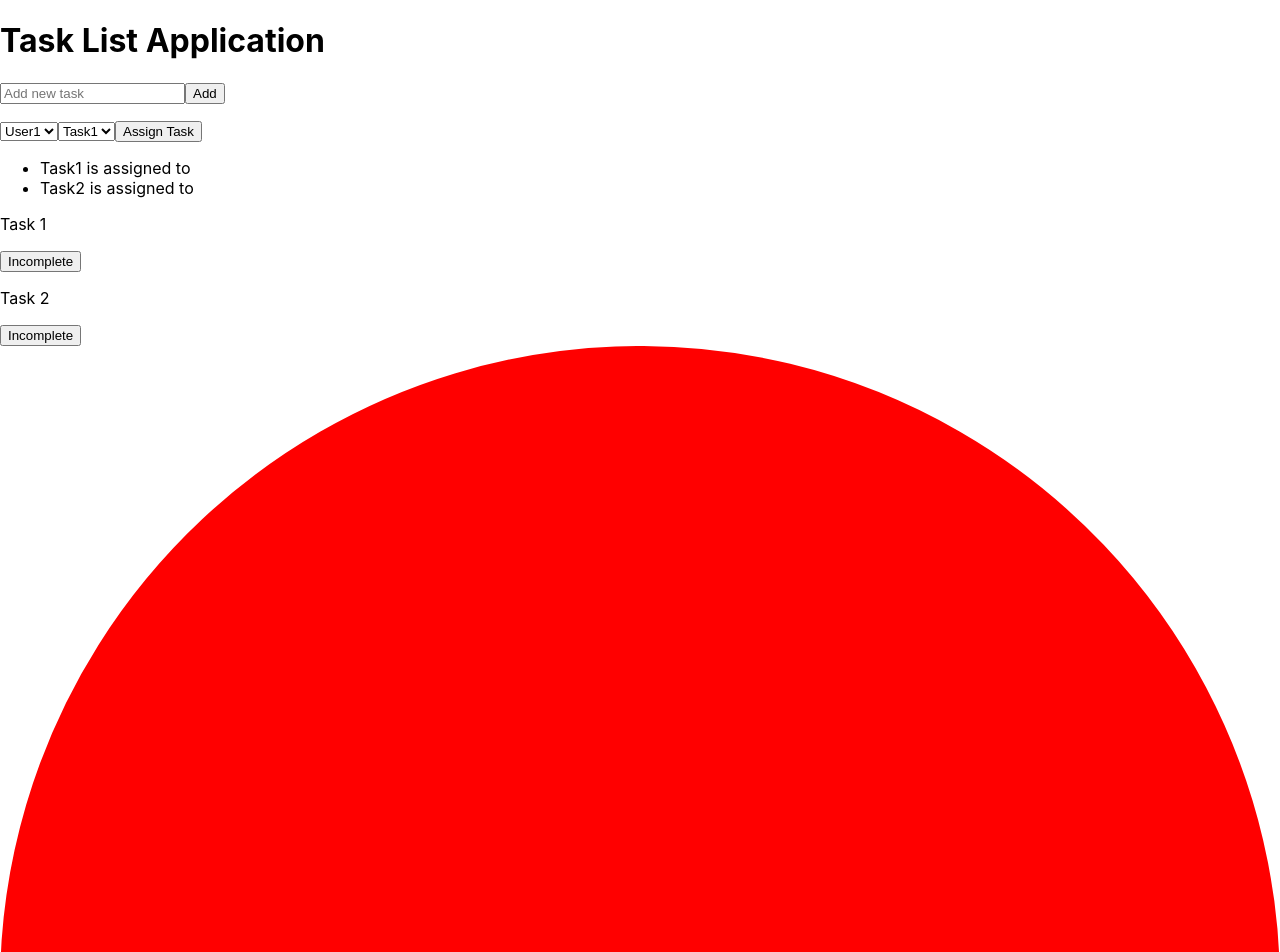
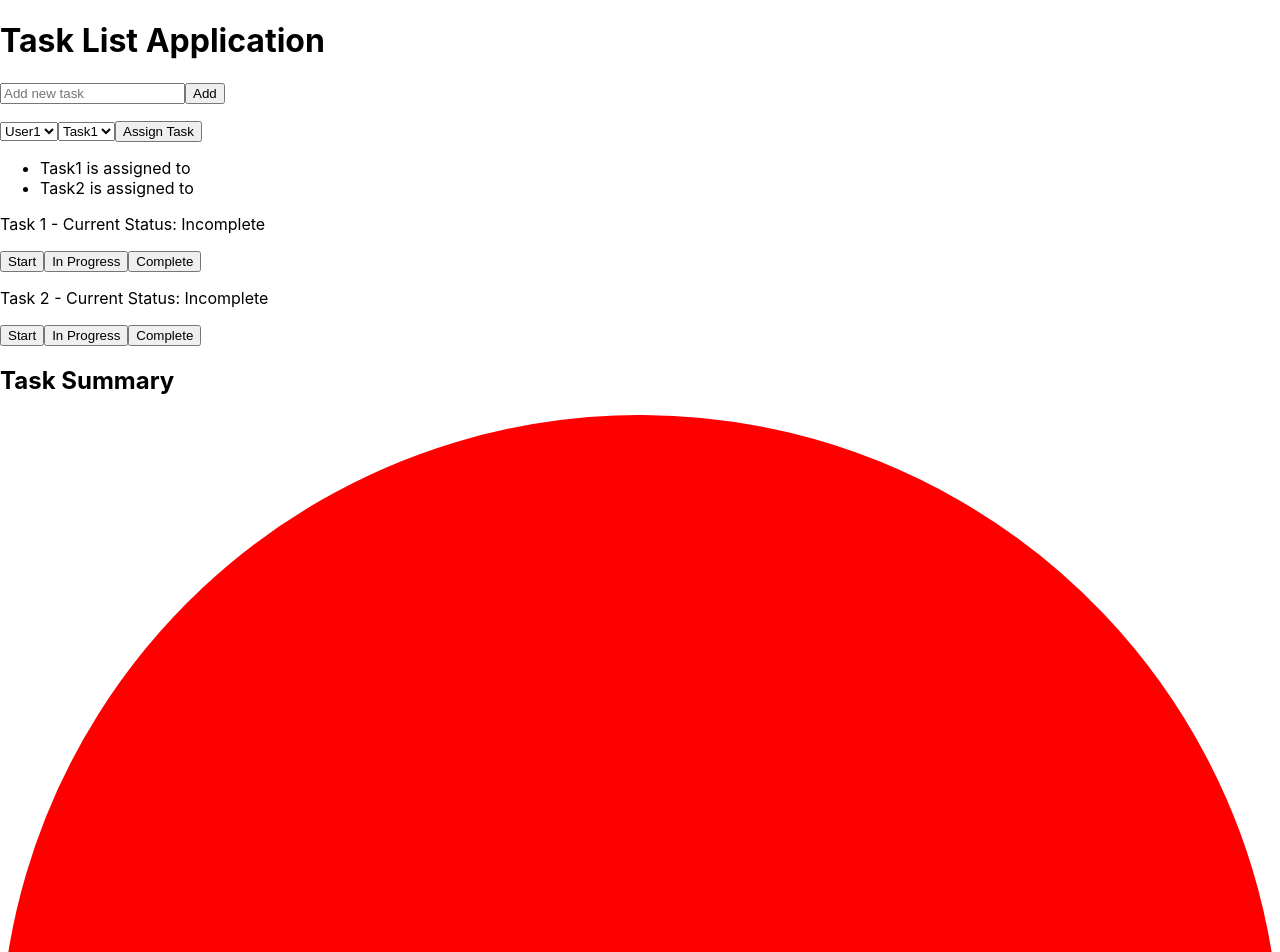
Before and after one commit to TejaYeshamoni/React-TaskList-App, a React (Create React App) app: page / in a window 1280 px wide. Shown: the top 952 px of the page. Built offline with nearby package versions, Linux system fonts and the light colour scheme.

Commit message:
DoneStaticVersion

```diff
--- a/src/App.js
+++ b/src/App.js
@@ -1,24 +1,34 @@
-import React from 'react';
-
+import React, { useState } from 'react';
 import TaskList from './components/TaskListInterface';
 import TaskAssignment from './components/TaskAssignment';
 import TaskStatus from './components/TaskStatusUpdates';
 import TaskSummary from './components/TaskSummaryPage';
 
 function App() {
-  // we would typically fetch these from  backend
-  const tasks = [
-    { name: 'Task 1', status: 'Incomplete' },
-    { name: 'Task 2', status: 'Incomplete' },
+  const [tasks, setTasks] = useState([
+    { id: 1, name: 'Task 1', status: 'Incomplete', assignedTo: '' },
+    { id: 2, name: 'Task 2', status: 'Incomplete', assignedTo: '' },
     // ...
-  ];
+  ]);
+
+  const addTask = (task) => {
+    setTasks([...tasks, task]);
+  };
+
+  const assignTask = (taskId, userId) => {
+    setTasks(tasks.map(task => task.id === taskId ? { ...task, assignedTo: userId } : task));
+  };
+
+  const updateTaskStatus = (taskId, status) => {
+    setTasks(tasks.map(task => task.id === taskId ? { ...task, status } : task));
+  };
 
   return (
     <div className="App">
       <h1>Task List Application</h1>
-      <TaskList />
-      <TaskAssignment />
-      {tasks.map(task => <TaskStatus key={task.name} task={task} />)}
+      <TaskList tasks={tasks} onAddTask={addTask} />
+      <TaskAssignment tasks={tasks} onAssignTask={assignTask} />
+      {tasks.map(task => <TaskStatus key={task.id} task={task} onUpdateTaskStatus={updateTaskStatus} />)}
       <TaskSummary tasks={tasks} />
     </div>
   );
--- a/src/components/TaskAssignment/index.js
+++ b/src/components/TaskAssignment/index.js
@@ -7,6 +7,7 @@ let tasks = [{ name: 'Task1', status: 'Incomplete', assignedTo: '' }, { name: 'T
 function TaskAssignment() {
   const [selectedUser, setSelectedUser] = useState(users[0]);
   const [selectedTask, setSelectedTask] = useState(tasks[0].name);
+  const [taskList, setTaskList] = useState(tasks);
 
   const handleUserChange = (event) => {
     setSelectedUser(event.target.value);
@@ -17,7 +18,8 @@ function TaskAssignment() {
   };
 
   const assignTask = () => {
-    tasks = tasks.map(task => task.name === selectedTask ? { ...task, assignedTo: selectedUser } : task);
+    const updatedTasks = taskList.map(task => task.name === selectedTask ? { ...task, assignedTo: selectedUser } : task);
+    setTaskList(updatedTasks);
   };
 
   return (
@@ -26,11 +28,11 @@ function TaskAssignment() {
         {users.map(user => <option key={user} value={user}>{user}</option>)}
       </select>
       <select value={selectedTask} onChange={handleTaskChange}>
-        {tasks.map(task => <option key={task.name} value={task.name}>{task.name}</option>)}
+        {taskList.map(task => <option key={task.name} value={task.name}>{task.name}</option>)}
       </select>
       <button onClick={assignTask}>Assign Task</button>
       <ul>
-        {tasks.map((task, index) => <li key={index}>{task.name} is assigned to {task.assignedTo}</li>)}
+        {taskList.map((task, index) => <li key={index}>{task.name} is assigned to {task.assignedTo}</li>)}
       </ul>
     </div>
   );
--- a/src/components/TaskListInterface/index.js
+++ b/src/components/TaskListInterface/index.js
@@ -11,8 +11,10 @@ function TaskList() {
   const handleSubmit = (event) => {
     event.preventDefault();
     if(task.trim() !== '' && task.length <= 100) {
-      setTasks([...tasks, { name: task, status: 'Incomplete' }]);
+      setTasks([...tasks, { name: task, status: 'Incomplete', assignedTo: '' }]);
       setTask('');
+    } else {
+      alert('Invalid input! Task must not be empty and must be within 100 characters.');
     }
   };
 
--- a/src/components/TaskStatusUpdates/index.js
+++ b/src/components/TaskStatusUpdates/index.js
@@ -1,16 +1,18 @@
-import React, { useState } from 'react';
 
-function TaskStatus({ task }) {
-    const [status, setStatus] = useState(task.status);
 
-    const handleStatusChange = () => {
-      setStatus(prevStatus => prevStatus === 'Incomplete' ? 'Complete' : 'Incomplete');
+import React from 'react';
+
+function TaskStatus({ task, onUpdateTaskStatus }) {
+  const handleStatusChange = (newStatus) => {
+    onUpdateTaskStatus(task.id, newStatus);
   };
 
   return (
     <div>
-        <p>{task.name}</p>
-        <button onClick={handleStatusChange}>{status}</button>
+      <p>{task.name} - Current Status: {task.status}</p>
+      <button onClick={() => handleStatusChange('Started')}>Start</button>
+      <button onClick={() => handleStatusChange('In Progress')}>In Progress</button>
+      <button onClick={() => handleStatusChange('Completed')}>Complete</button>
     </div>
   );
 }
--- a/src/components/TaskSummaryPage/index.js
+++ b/src/components/TaskSummaryPage/index.js
@@ -1,16 +1,30 @@
+import React from 'react';
 import { PieChart } from 'react-minimal-pie-chart';
 
 function TaskSummary({ tasks }) {
-  const completedTasks = tasks.filter(task => task.status === 'Complete').length;
-  const incompleteTasks = tasks.length - completedTasks;
+  const taskStatusCounts = tasks.reduce((counts, task) => {
+    counts[task.status] = (counts[task.status] || 0) + 1;
+    return counts;
+  }, {});
+
+  const data = Object.keys(taskStatusCounts).map(status => ({
+    title: status,
+    value: taskStatusCounts[status],
+    color: status === 'Completed' ? '#00FF00' : '#FF0000'
+  }));
 
   return (
-    <PieChart
-      data={[
-        { title: 'Completed', value: completedTasks, color: '#00FF00' },
-        { title: 'Incomplete', value: incompleteTasks, color: '#FF0000' }
-      ]}
-    />
+    <div>
+      <h2>Task Summary</h2>
+      <PieChart data={data} />
+      <ul>
+        {tasks.map((task, index) => (
+          <li key={index}>
+            {task.name} - Status: {task.status} - Assigned to: {task.assignedTo}
+          </li>
+        ))}
+      </ul>
+    </div>
   );
 }
 
```
Lines whose indentation alone changed are shown as unchanged.
